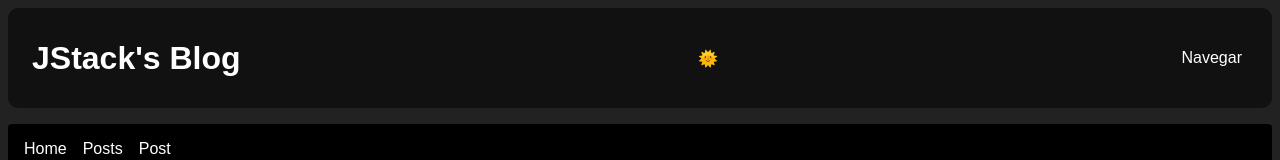
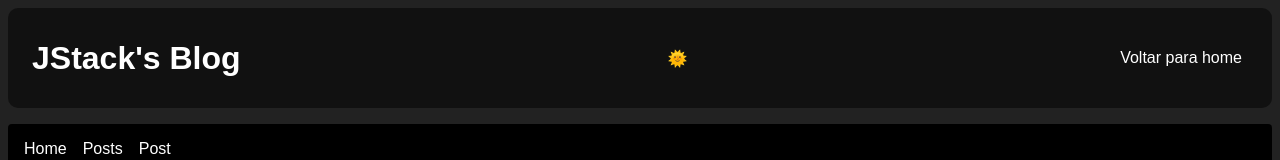
Before and after one commit to athena272/js-stack, a React app in the folder 04-react-router-v5/: page / in a window 1280 px wide. Shown: the top 160 px of the page. Built offline with nearby package versions, Linux system fonts and the light colour scheme.

Commit message:
Update index.js

```diff
--- a/04-react-router-v5/src/components/Header/index.js
+++ b/04-react-router-v5/src/components/Header/index.js
@@ -7,14 +7,14 @@ export default function Header() {
   const history = useHistory()
 
   function handleNavigate() {
-    history.push('/posts')
+    history.push('/')
   }
 
   return (
     <Container>
       <h1>JStack's Blog</h1>
       <button type="button">🌞</button>
-      <button onClick={handleNavigate} style={{ color: " #fff" }}>Navegar</button>
+      <button onClick={handleNavigate} style={{ color: " #fff" }}>Voltar para home</button>
     </Container>
   );
 }
```
